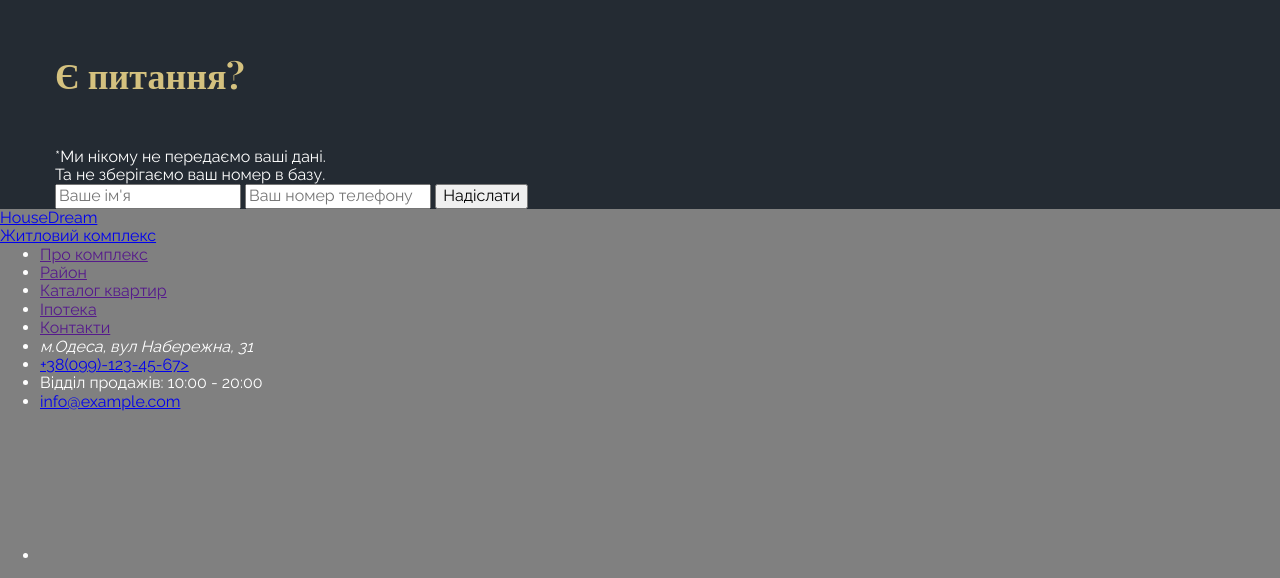
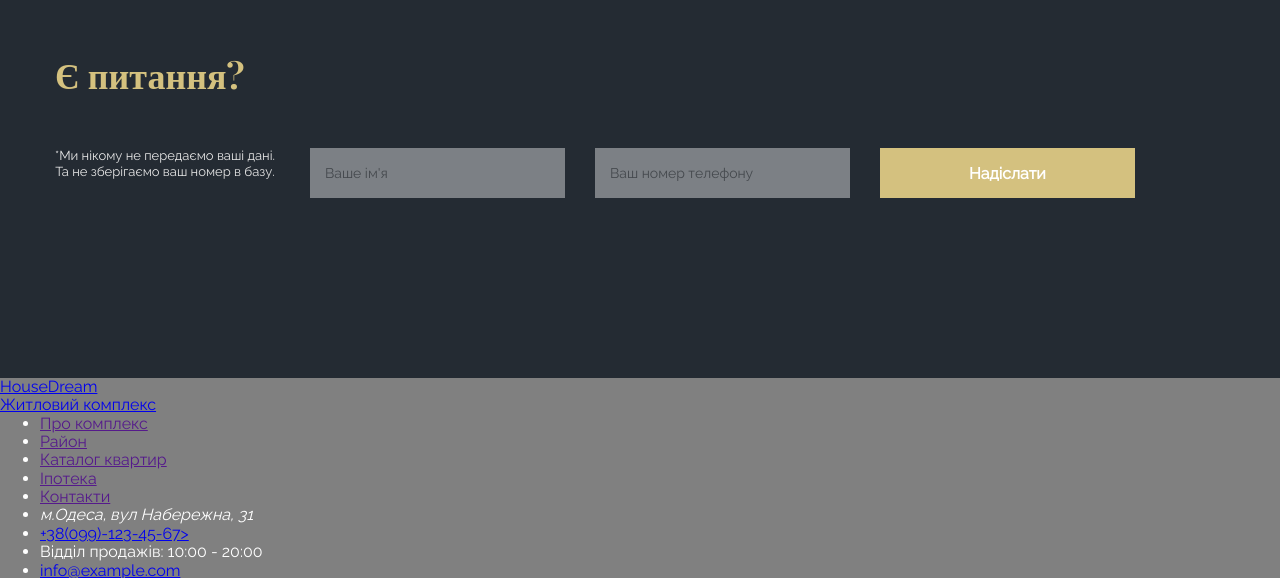
Before and after one commit to DaryaBobur/residential-complex-dream, a plain HTML site: page index.html in a window 1280 px wide. Shown: the part 3602-4180 px from the top of the page. Drawn offline with nearby package versions, Linux system fonts and the light colour scheme; files that its build step writes are made by us from their sources.

Commit message:
Update scss

```diff
--- a/sass/components/_description.scss
+++ b/sass/components/_description.scss
@@ -78,7 +78,7 @@
 
 .btn-desc {
   display: inline-block;
-    min-width: 205px;
+    min-width: 255px;
     border: 0;
     padding: 12px 4px 11px;
 
--- a/sass/components/_question.scss
+++ b/sass/components/_question.scss
@@ -1,3 +1,7 @@
+.question {
+    padding-bottom: 180px;
+}
+
 .question__title {
     font-family: 'Playfair Display';
 
@@ -9,3 +13,50 @@
 
         margin-bottom: 50px;
 }
+
+.question__text {
+    font-size: 13px;
+        line-height: 1.23;
+        text-align: center;
+        color: $secondary-color-text;
+
+        margin-right: 35px;
+}
+
+.question__form {
+    display: flex;
+}
+
+.question__input {
+    margin-right: 30px;
+
+    font-size: 14px;
+        line-height: 1.93;
+        color: $placeholder-color;
+
+        padding-top: 12px;
+        padding-bottom: 11px;
+        padding-left: 15px;
+        min-width: 255px;
+        border: 0;
+
+        background-color: $primary-color-text;
+        opacity: 0.4;
+}
+
+.btn__question {
+  display: inline-block;
+    min-width: 255px;
+    border: 0;
+    padding: 12px 53px 11px;
+
+    color: $primary-color-text;
+
+    font-family: $primary-font;
+    font-weight: 700;
+    font-size: 16px;
+    line-height: 1.69;
+
+    background-color: $accent-color-text;
+    cursor: pointer;
+}
```
